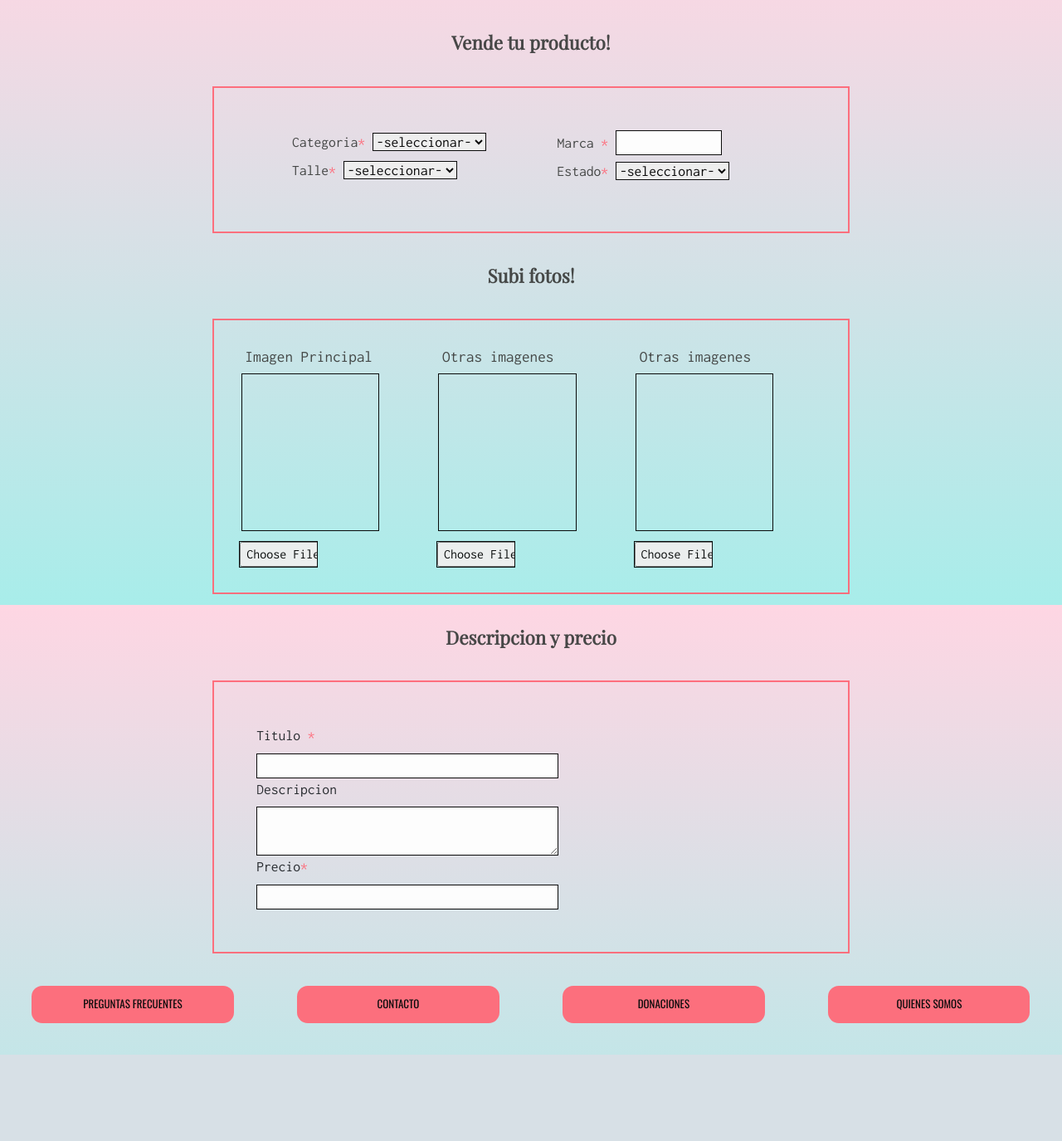
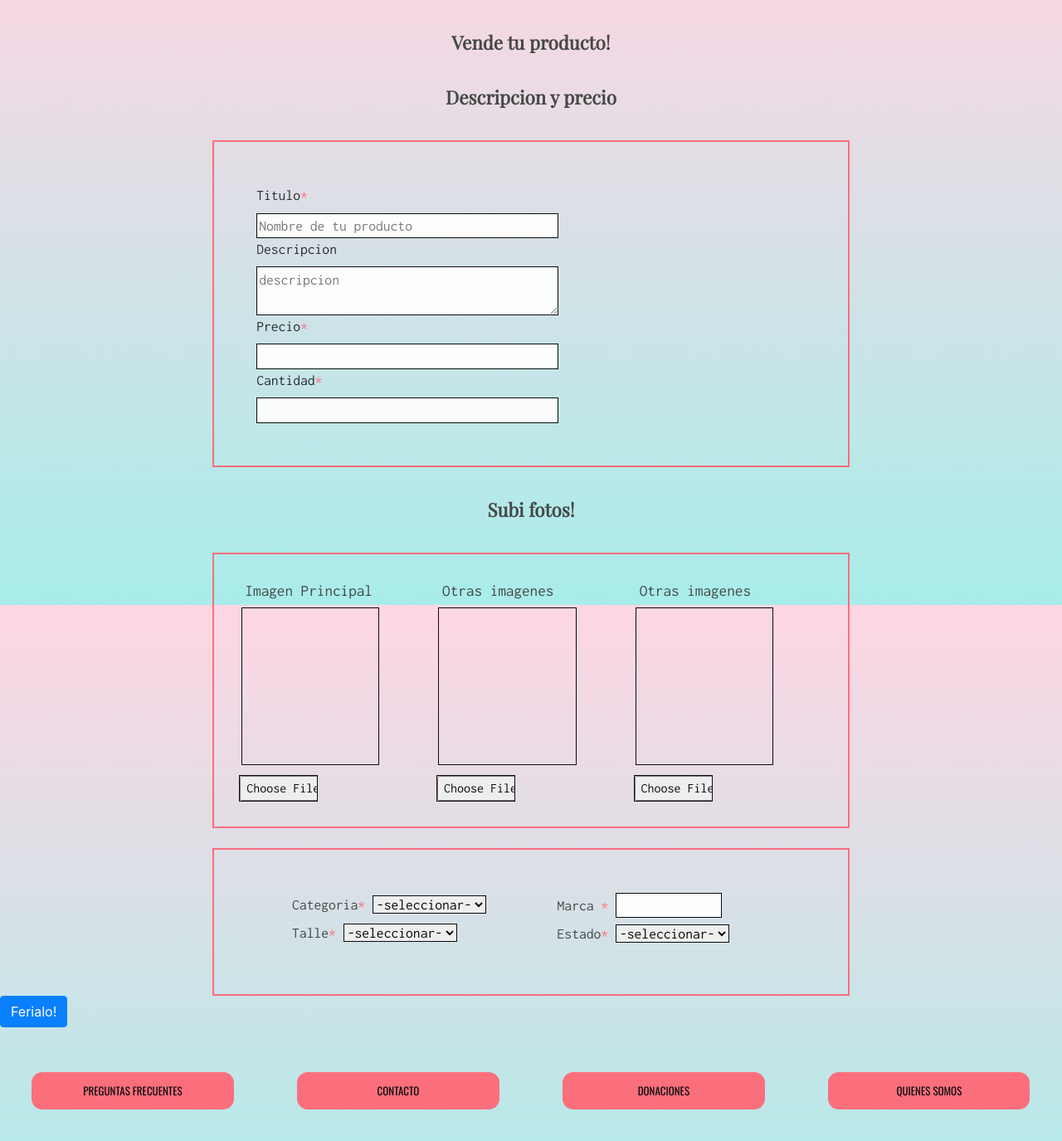
Before and after one commit to agusgutierrezz/proyecto, a PHP site: page /crear_producto.php in a window 1280 px wide. Shown: the part 71-1446 px from the top of the page at 83% size. Before the commit the page ends 1342 px from the top, so only its background shows below. Run offline with PHP 8.4, Linux system fonts and the light colour scheme; some libraries are stand-ins or nearby versions; some web fonts are replaced.

Commit message:
validación crear producto

```diff
--- a/crear_producto.php
+++ b/crear_producto.php
@@ -1,3 +1,64 @@
+<?php include("./resources/funciones_productos.php");
+
+$nombre="";
+$precio="";
+$descripcion="";
+
+$errores =[];
+
+if ($_POST) {
+
+// Leer los datos del formulario
+  $id_feria = $_POST["feria"];
+  $nombre = $_POST["nombre"];
+  $precio = $_POST["precio"];
+  $cantidad = $_POST["cantidad"];
+  $descripcion = $_POST["descripcion"];
+  $categoria = $_POST["categoria"];
+  $talle = $_POST["talle"];
+  $marca = $_POST["marca"];
+  $estado = $_POST["estado"];
+  $foto_producto = $_FILES["foto_producto"];
+  $archivo = $_FILES["foto_producto"]["tmp_name"];
+  $pic_name = $_FILES["foto_producto"]["name"];
+  $ext = pathinfo($_FILES["foto_producto"]["name"],PATHINFO_EXTENSION);
+  $size = $_FILES["foto_producto"]["size"]/1000;
+  $id = rand(1, 9999999);
+
+  if(strlen($nombre) < 4) {
+    $errores []= "El nombre debe teber al menos 5 caracteres";
+  }
+  if(strlen($precio) == null) {
+    $errores []= "debes poner precio a tu producto";
+  }
+  if (!empty($pic_name)){
+    if($ext != "jpg" && $ext !="jpeg" && $ext != "png"){
+      $errores[] = "no es el formato adecuado";
+    }
+    if ($size > 500){
+    $errores[] = "archivo muy pesado";
+    }
+  }
+
+  if(empty($errores)){
+    //guardar los datos en un archivo
+    //mover foto
+
+    $miarchivo = dirname(_FILE_);
+    $miarchivo = $miarchivo. "/img_user/";
+    $miarchivo = $miarchivo. $pic_name;
+    move_uploaded_file( $archivo , $miarchivo);
+
+    guardarProductos($nombre, $precio, $cantidad, $descripcion, $categoria, $talle, $marca, $estado, $pic_name, $ext, $id_feria);
+    header("location: feria.php?id=$id_feria");
+
+
+  }
+}
+
+ ?>
+
+
 <html lang="en" dir="ltr">
 <head>
   <?php
@@ -14,10 +75,64 @@
 <body>
 <h1>Vende tu producto!</h1>
 <main>
+  <h1>Descripcion y precio</h1>
+  <form method="post" action="crear_producto.php" enctype="multipart/form-data">
+      <div class="descripcion">
+        <div class="item_desc">
+          <label for="nombre">Titulo<span>*</span></label>
+          <br>
+          <input type="nombre"  id="nombre" placeholder="Nombre de tu producto" name="nombre" required>
+          <br>
+        </div>
+        <div class="item_desc">
+          <label for="descripcion">Descripcion</label>
+          <br>
+          <textarea name="descripcion" id="descripcion" placeholder="descripcion"></textarea>
+          <br>
+        </div>
+        <div class="item_desc">
+          <label for="precio">Precio<span>*</span></label>
+          <br>
+          <input type="number" name="precio" value="precio" required>
+        </div>
+        <div class="item_desc">
+          <label for="cantidad">Cantidad<span>*</span></label>
+          <br>
+          <input type="number" name="cantidad" value="cantidad" required>
+        </div>
+      </div>
+    <h1>Subi fotos!</h1>
+  <div class="upload_img">
+      <div class="foto">
+          <h3>Imagen Principal</h3>
+        <div class="display">
+        </div>
+    <div class="boton">
+      <input type="file" id="upload" name="foto_producto" value="foto_producto">
+    </div>
+      </div>
+      <div class="foto">
+    <h3>Otras imagenes</h3>
+    <div class="display">
+    </div>
+  <div class="boton">
+  <input type="file" id="upload" name="" value="">
+  </div>
+  </div>
+  <div class="foto">
+    <h3>Otras imagenes</h3>
+<div class="display">
+</div>
+<div class="boton">
+<input type="file" id="upload" name="" value="">
+</div>
+</div>
+  </div>
+  <br>
   <div class="inicio">
     <div class="item">
       <label for=""> Categoria<span>*</span></label>
-      <select name="categoria">
+      <select name="categoria" required>
             <option>-seleccionar-</option>
             <option>Ropa</option>
             <option>Muebles</option>
@@ -42,7 +157,7 @@
       <input type="text" name="marca" value="">
       <br>
         <label for=""> Estado<span>*</span></label>
-        <select name="categoria">
+        <select name="estado">
           <option>-seleccionar-</option>
               <option>malo</option>
               <option>regular</option>
@@ -51,53 +166,13 @@
             </select>
       </div>
       </div>
-    <h1>Subi fotos!</h1>
-  <div class="upload_img">
-      <div class="foto">
-          <h3>Imagen Principal</h3>
-        <div class="display">
-        </div>
-    <div class="boton">
-      <input type="file" id="upload" name="" value="">
-    </div>
-      </div>
-      <div class="foto">
-    <h3>Otras imagenes</h3>
-    <div class="display">
-    </div>
-  <div class="boton">
-  <input type="file" id="upload" name="" value="">
-  </div>
-  </div>
-  <div class="foto">
-    <h3>Otras imagenes</h3>
-<div class="display">
-</div>
-<div class="boton">
-<input type="file" id="upload" name="" value="">
-</div>
-</div>
-  </div>
-  <h1>Descripcion y precio</h1>
-  <div class="descripcion">
-    <div class="item_desc">
-      <label for="">Titulo <span>*</span></label>
-      <br>
-      <input type="text" name="" value="">
-      <br>
-    </div>
-    <div class="item_desc">
-      <label for="">Descripcion</label>
-      <br>
-      <textarea name="name"></textarea>
-      <br>
-    </div>
-    <div class="item_desc">
-      <label for="">Precio<span>*</span></label>
-      <br>
-      <input type="text" name="" value="">
-    </div>
-  </div>
+      <button type="submit"id="crear" class="btn btn-primary">Ferialo!</button>
+    </form>
+    <ul>
+      <?php foreach ($errores as $error) :?>
+        <li style="color:red"><?=$error?></a></li>
+      <?php endforeach; ?>
+    </ul>
 </main>
 <footer>
 <?php include("footer.php") ?>
--- a/db/productos.json
+++ b/db/productos.json
@@ -1 +1 @@
-{"productos":[{"nombre":"reloj", "precio":"12.34", "cantidad":"2", "marca":"adidas","descripcion":"reloj deportivo", "categoria":"ropa_accesorios", "fe_id":1241037},{"nombre":"pulsera", "precio":"17.34", "cantidad":"1", "marca":"nike","descripcion":"smart watch deportivo", "categoria":"ropa_accesorios", "fe_id":1241037},{"nombre":"reloj", "precio":"12.34", "cantidad":"2", "marca":"adidas","descripcion":"reloj deportivo", "categoria":"ropa_accesorios", "fe_id":1241037}]}
+{"productos":[{"nombre":"reloj","precio":"12.34","cantidad":"2","marca":"adidas","descripcion":"reloj deportivo","categoria":"ropa_accesorios","fe_id":1241037,"talle":"m","marca":"adidas","estado":"nuevo"},{"nombre":"pulsera","precio":"17.34","cantidad":"1","marca":"nike","descripcion":"smart watch deportivo","categoria":"ropa_accesorios","fe_id":1241037,"talle":"m","marca":"adidas","estado":"nuevo"},{"nombre":"reloj","precio":"12.34","cantidad":"2","marca":"adidas","descripcion":"reloj deportivo","categoria":"ropa_accesorios","fe_id":1241037,"talle":"m","marca":"adidas","estado":"usado"},{"nombre":"Remera","precio":"125","cantidad":"2","descripcion":"remera de jockey","categoria":"Ropa","talle":"m","marca":"adidas","estado":"nuevo","foto_producto":"7.jpg","id_usuario":1718883449,"fe_id":1241037}]}
--- a/feria.php
+++ b/feria.php
@@ -80,7 +80,9 @@ if ($_GET){
             <p class="card-text"><?php echo $producto['nombre'] ?></p>
             <div class="descripcion">
               <h3 class="precio"><b>Precio: <?php echo $producto['precio'] ?></b></h3>
-              <h3 class="talle"><b>Talle 39</b></h3>
+              <h3 class="talle"><b>Talle <?php echo $producto['talle'] ?></b></h3>
+              <h3 class="marca"><b>Marca <?php echo $producto['marca'] ?></b></h3>
+              <h3 class="estado"><b>Estado <?php echo $producto['estado'] ?></b></h3>
               <h3 class="cantidad"><b>cantidad: <?php echo $producto['cantidad'] ?></b></h3>
             </div>
             <div class="comprar">
--- a/resources/funciones_feria.php
+++ b/resources/funciones_feria.php
@@ -1,7 +1,7 @@
 <?php
 require_once("./resources/funciones_usuarios.php");
 
-function guardar_feria($nombre, $ubicacion, $descripcion, $categoria, $id, $pic_name, $ext){
+function guardar_feria($nombre, $ubicacion, $descripcion, $id, $pic_name, $ext){
   $archivo = "./db/ferias.json";
   $feria = [
       "nombre" => $nombre,
@@ -9,7 +9,6 @@ function guardar_feria($nombre, $ubicacion, $descripcion, $categoria, $id, $pic_
       "descripcion" => $descripcion,
       "id" => $id,
       "avatar" => $pic_name,
-      "categoria" => $categoria,
       "id_usuario" => traerUsuarioLogueado()["id"]
     ];
 
--- a/resources/funciones_productos.php
+++ b/resources/funciones_productos.php
@@ -1,5 +1,5 @@
 <?php
-
+require_once("funciones_usuarios.php");
 function productos($value){
   $archivo = "./db/productos.json";
   //para leer y obtener el contenido del archivo
@@ -31,4 +31,35 @@ function productos_feria($value){
   }
   return $datos_productos;
 }
+
+function guardarProductos($nombre, $precio, $cantidad, $descripcion, $categoria, $talle, $marca, $estado, $pic_name, $ext, $id_feria){
+  $archivo = "./db/productos.json";
+  $producto = [
+      "nombre" => $nombre,
+      "precio" => $precio,
+      "cantidad"=> $cantidad,
+      "descripcion" => $descripcion,
+      "categoria" =>$categoria,
+      "talle" => $talle,
+      "marca" => $marca,
+      "estado" => $estado,
+      "foto_producto" => $pic_name,
+      "id_usuario" => traerUsuarioLogueado()["id"],
+      "fe_id" => $id_feria,
+
+    ];
+
+  //para leer y obtener el contenido del archivo
+  $json_content = file_get_contents($archivo);
+  //para convertir el contenido del archivo en un array
+  $array_content = json_decode($json_content,true);
+  //para pechar al array el nuevo usuario
+  array_push($array_content["productos"], $producto);
+  // para convertir el array a json
+  $productos_json = json_encode($array_content);
+  //p guardar/ESCRIBIR productos en el archivo "productos.json"
+  file_put_contents($archivo, $productos_json);
+
+}
+
  ?>
```
Also changed, not shown: crear_feria.php (+3 -4 lines), img_user/7.jpg (added).
